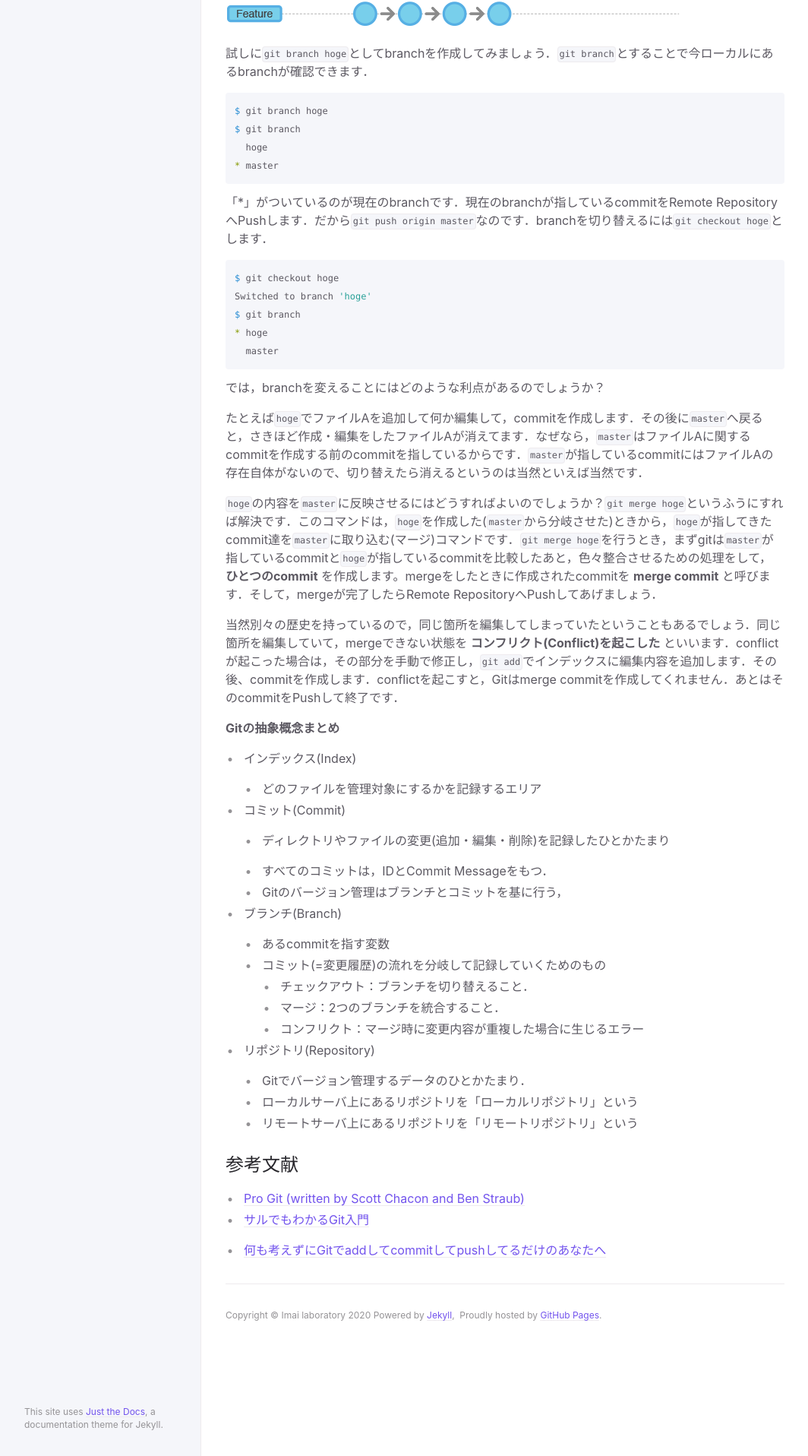
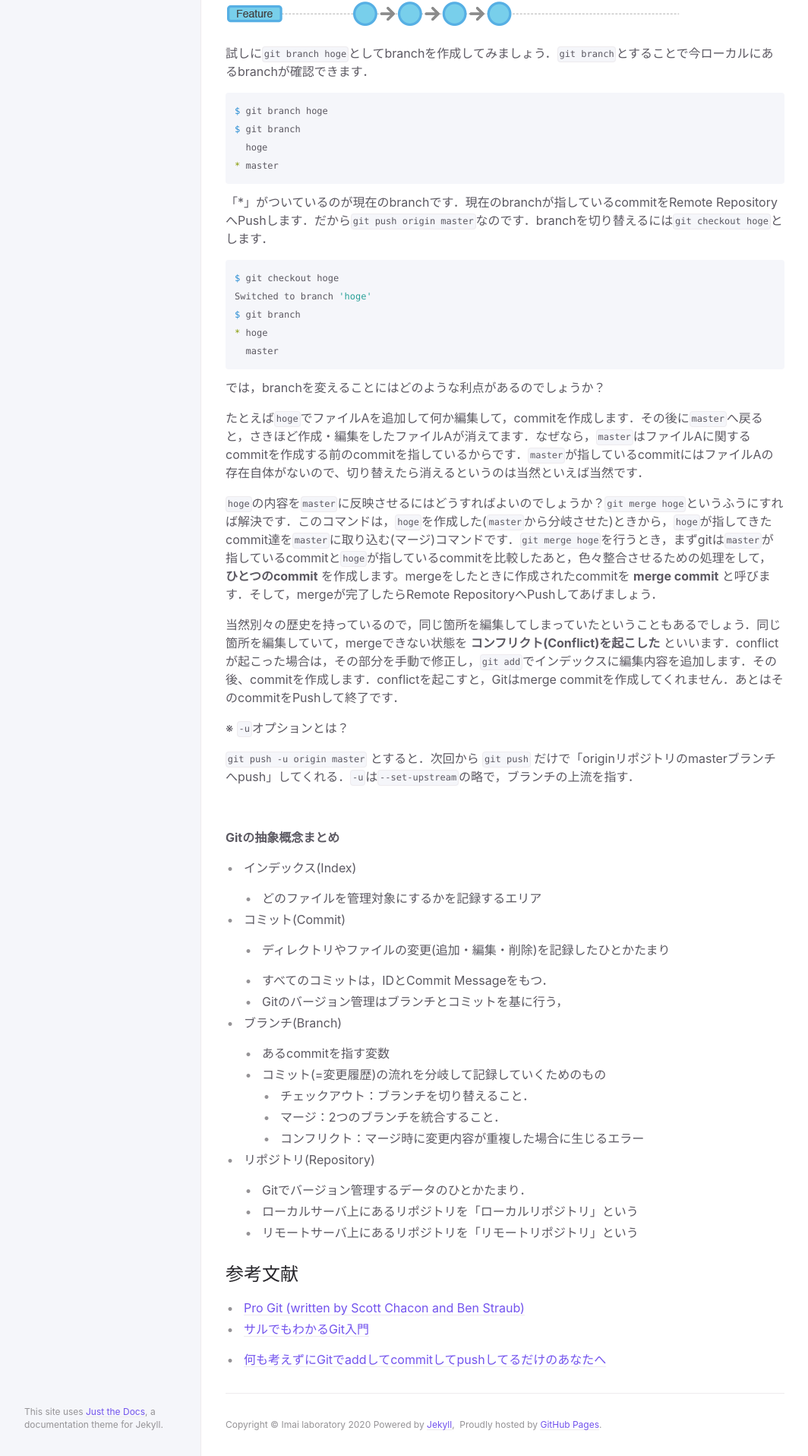
Before and after one commit to imai-laboratory/b4_induction_training, a Jekyll site: the page built from docs/devops/git.md, in a window 1280 px wide. Shown: the part 3062-4978 px from the top of the page at 76% size, without its empty margins (107-1171 px from the left). Built offline with Jekyll 4.4.1, drawn with Linux system fonts in a browser that asks for light colours.

Commit message:
Modify (again) docs/devops

```diff
--- a/docs/devops/git.md
+++ b/docs/devops/git.md
@@ -158,6 +158,16 @@ $ git branch
 
 
 
+※ `-u`オプションとは？
+
+ `git push -u origin master` とすると．次回から `git push` だけで「originリポジトリのmasterブランチへpush」してくれる．`-u`は`--set-upstream`の略で，ブランチの上流を指す．
+
+
+
+<br>
+
+
+
 **Gitの抽象概念まとめ**
 
 - インデックス(Index)
```
